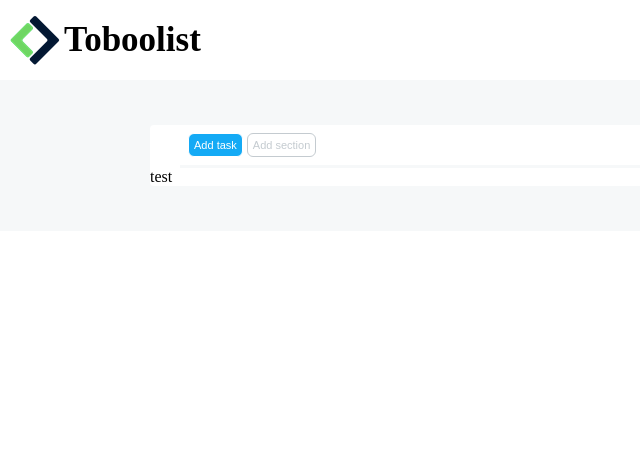
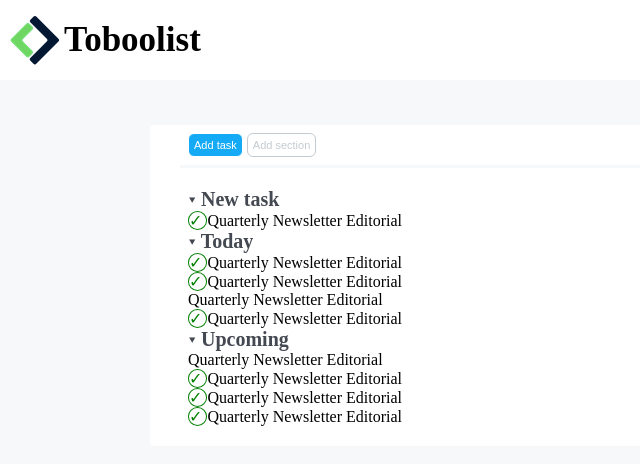
Before and after one commit to FedericaSidoti/html-css-toboolist, a plain HTML site: page index.html in a window 1280 px wide. Shown: the whole page, without its empty margins (0-640 px from the left). Drawn offline with Linux system fonts and the light colour scheme.

Commit message:
ADD- lists and symbols

```diff
--- a/css/style.css
+++ b/css/style.css
@@ -15,6 +15,10 @@ img{
 main {
     background-color: #f6f8f9;
     padding: 15px;
+}
+
+ul, ol {
+    list-style: none;
 }
 
 .container{
@@ -67,3 +71,37 @@ main {
     color: #c4cbd0;
     background-color: white;
 }
+
+/*Liste*/
+#lists {
+    margin-left: 30px;
+    padding: 20px 8px;
+}
+
+.list-title {
+    font-weight: 900;
+    font-size: 20px;
+    color: #434851;
+}
+
+.arrow {
+    font-weight: 900;
+    font-size: 10px;
+    color: #434851;
+    vertical-align: middle;
+    line-height: 10px;
+}
+
+/*Simboli*/
+
+.check{
+    width: 50px;
+    height: 50px;
+    border-radius: 50%;
+    color: green;
+    border: 1px green solid;
+}
+
+.cross{
+
+}
--- a/index.html
+++ b/index.html
@@ -17,7 +17,26 @@
                 <button class="button task">Add task</button>
                 <button class="button section" >Add section</button>
             </section>
-            <p>test</p>
+            <section id="lists">
+                <ul>
+                    <li class="list-title"> <span class="arrow">&#11206;</span> New task</li>
+                    <li class="item"> <span class="check"> &check; </span> Quarterly Newsletter <span>Editorial</span></li>
+                </ul>
+                <ul>
+                    <li class="list-title"> <span class="arrow">&#11206;</span> Today</li>
+                    <li class="item"> <span class="check"> &check; </span>Quarterly Newsletter <span>Editorial</span></li> </li>
+                    <li class="item"> <span class="check"> &check; </span>Quarterly Newsletter <span>Editorial</span></li></li>
+                    <li class="item"> <span class="cross"></span>Quarterly Newsletter <span>Editorial</span></li></li>
+                    <li class="item"> <span class="check"> &check; </span>Quarterly Newsletter <span>Editorial</span></li></li>
+                </ul>
+                <ul>
+                    <li class="list-title"> <span class="arrow"> &#11206;</span> Upcoming</li>
+                    <li class="item"> <span class="cross"></span>Quarterly Newsletter <span>Editorial</span></li></li>
+                    <li class="item"> <span class="check"> &check; </span>Quarterly Newsletter <span>Editorial</span></li></li>
+                    <li class="item"> <span class="check"> &check; </span>Quarterly Newsletter <span>Editorial</span></li></li>
+                    <li class="item"><span class="check"> &check; </span>Quarterly Newsletter <span>Editorial</span></li></li>
+                </ul>
+            </section>
         </div>
     </main>
 </body>
```
